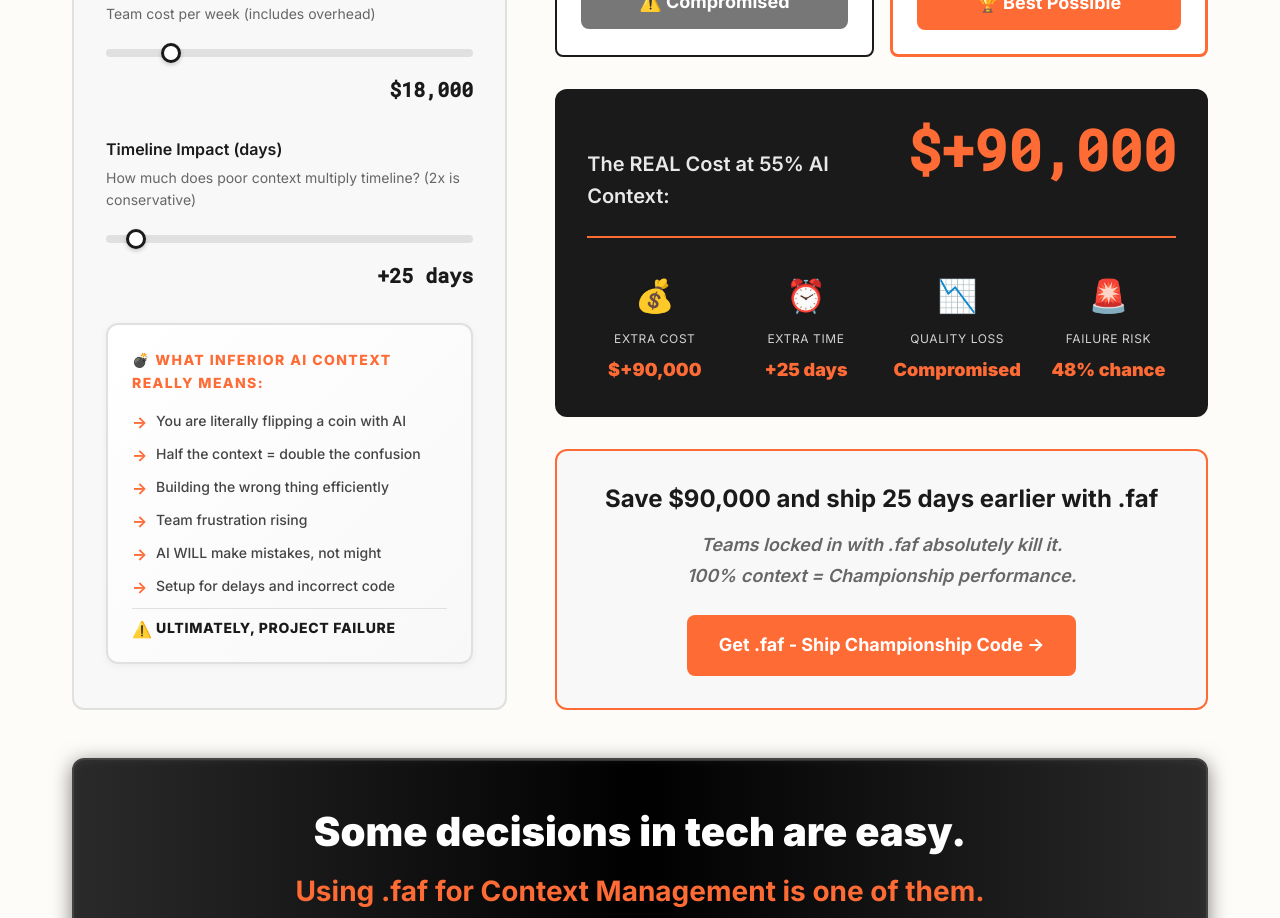
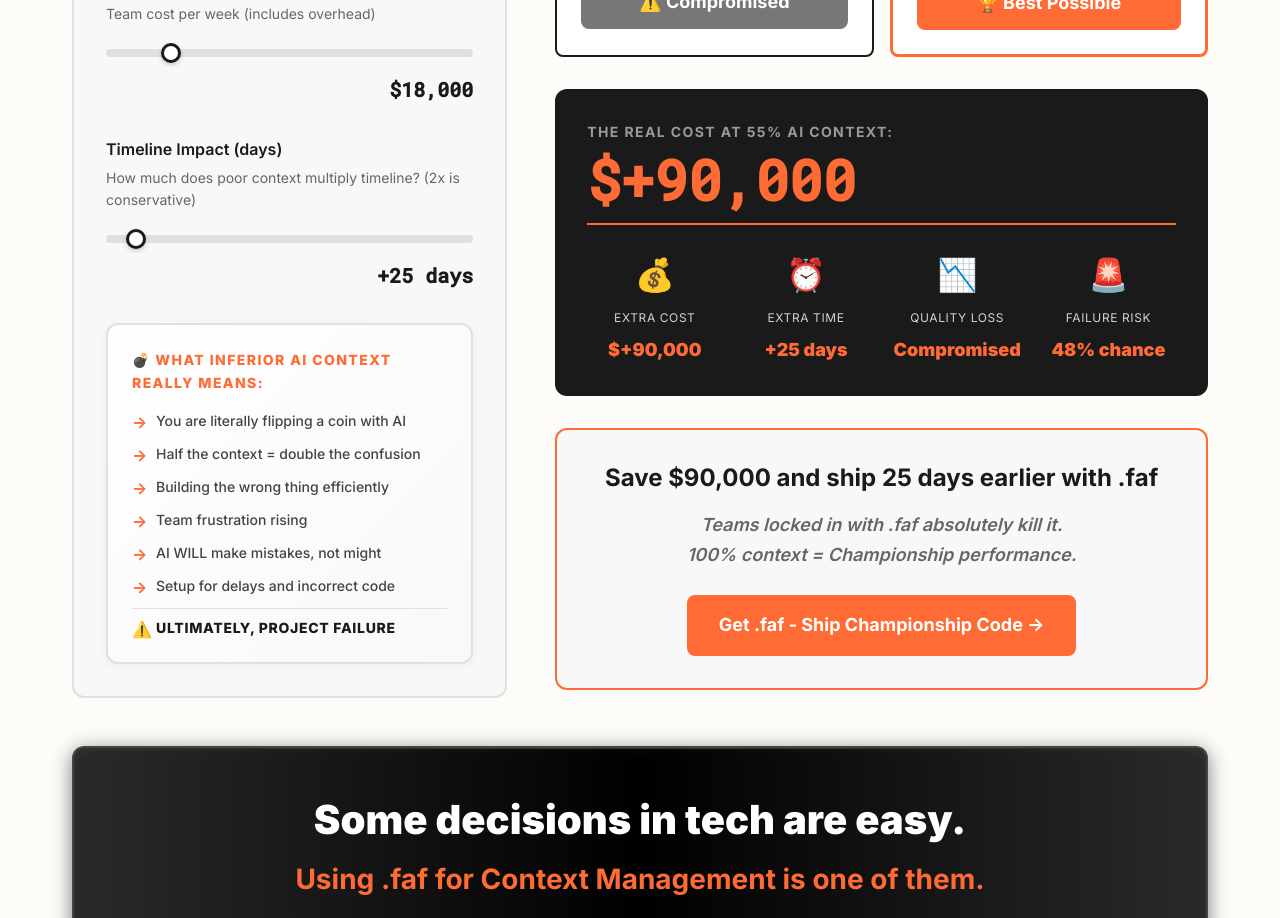
Before and after one commit to Wolfe-Jam/faf-one-svelte, a SvelteKit app: page /risk-assessment in a window 1280 px wide. Shown: the part 860-1778 px from the top of the page. Built offline with nearby package versions, Linux system fonts and the light colour scheme.

Commit message:
refactor: Reposition cost headline as top-left title
- Change to block layout with stacked elements
- Style as uppercase section label
- Improve visual hierarchy in impact summary

```diff
--- a/src/routes/risk-assessment/+page.svelte
+++ b/src/routes/risk-assessment/+page.svelte
@@ -627,21 +627,25 @@
 	}
 
 	.cost-headline {
-		display: flex;
-		align-items: baseline;
-		gap: 1rem;
-		margin-bottom: 2rem;
-		padding-bottom: 1.5rem;
+		display: block;
+		margin-bottom: 1.5rem;
+		padding-bottom: 1rem;
 		border-bottom: 2px solid var(--faf-orange);
 	}
 
 	.cost-label {
-		font-size: 1.25rem;
-		font-weight: 600;
-		opacity: 0.9;
+		display: block;
+		font-size: 0.875rem;
+		font-weight: 700;
+		color: #999;
+		text-transform: uppercase;
+		letter-spacing: 0.1em;
+		margin-bottom: 0.5rem;
+		opacity: 1;
 	}
 
 	.cost-number {
+		display: block;
 		font-size: 3.5rem;
 		font-weight: 900;
 		color: var(--faf-orange);
```
